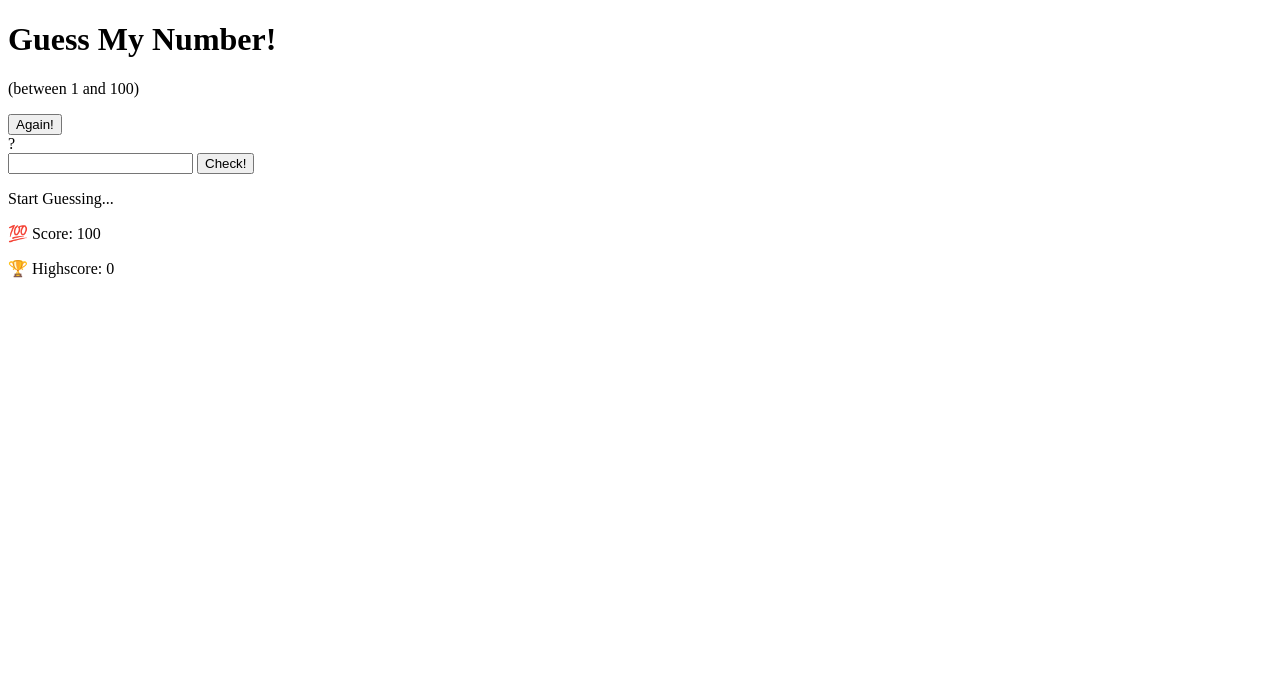
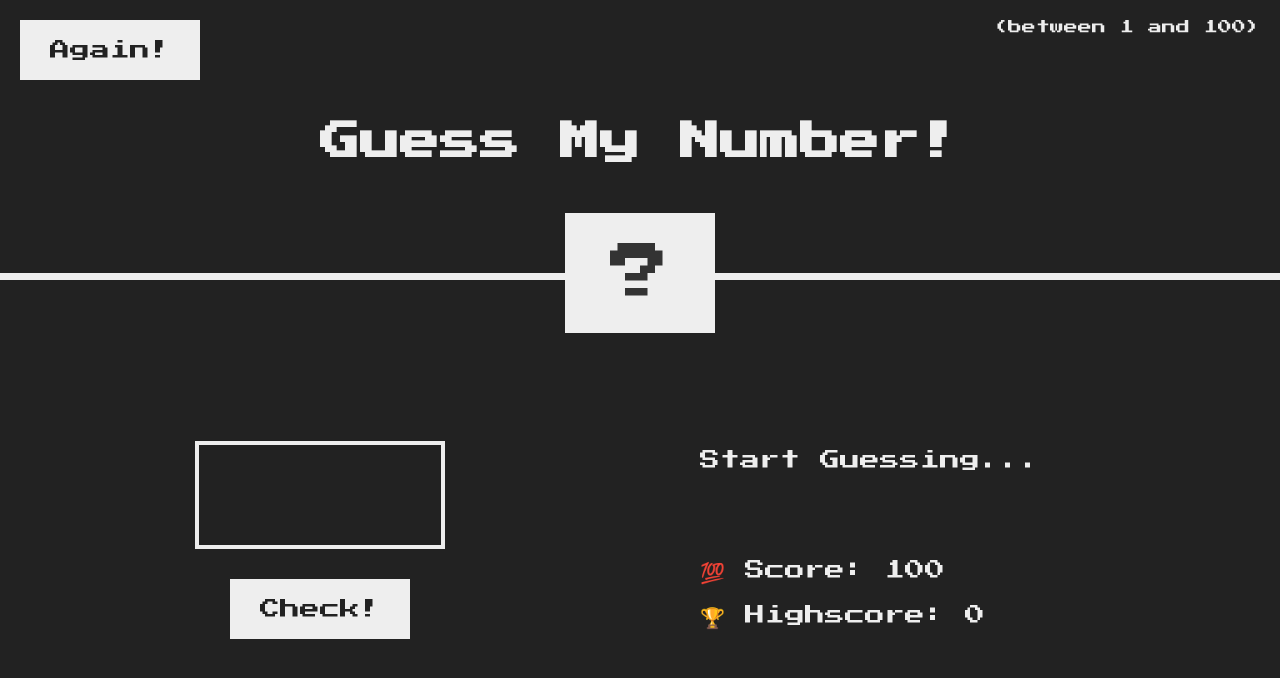
Before and after one commit to Rahulkakkar2911/guess-the-no, a plain HTML site: page index.html in a window 1280 px wide. Drawn offline with Linux system fonts and the light colour scheme.

Commit message:
Added Styles to the html

```diff
--- a/index.html
+++ b/index.html
@@ -18,8 +18,8 @@
 	</header>
 	<main>
 		<section class="left">
-			<input class="guess" type="number" name="" id="">
-			<button class="btn   check">Check!</button>
+			<input class="guess" type="number">
+			<button class="btn check">Check!</button>
 		</section>
 		<section class="right">
 			<p class="message">Start Guessing...</p>
--- a/style.css
+++ b/style.css
@@ -0,0 +1,118 @@
+@import url('https://fonts.googleapis.com/css?family=Press+Start+2P&display=swap');
+
+*{
+	margin:0;
+	padding:0;
+	box-sizing: border-box;
+}
+html{
+	font-size: 62.5%;
+}
+body{
+	font-family: 'Press Start 2P',sans-serif;
+	color: #eee;
+	background-color: #222;
+}
+header
+{
+	position: relative;
+	height: 35vh;
+	border-bottom: 7px solid #eee;
+}
+main{
+	height: 65vh;
+	color: #eee;
+	display: flex;
+	flex-direction: row;
+  	align-items: center;
+  	justify-content: space-around;
+}
+.left{
+	width: 52rem;
+	display: flex;
+	flex-direction: column;
+	align-items: center;
+}
+.right
+{
+	width: 52rem;
+	font-size: 2rem;
+}
+
+h1
+{
+	font-size: 4rem;
+	text-align: center;
+	position: absolute;
+	width: 100%;
+	top: 52%;
+	left: 50%;
+	transform: translate(-50%,-50%);
+}
+.number {
+	background: #eee;
+	color: #333;
+	font-size: 6rem;
+	width: 15rem;
+	padding: 3rem 0rem;
+	text-align: center;
+	position: absolute;
+	bottom: 0;
+	left: 50%;
+	transform: translate(-50%, 50%);
+      }
+.between
+{
+	font-size: 1.4rem;
+	position: absolute;
+	top: 2rem;
+	right: 2rem;
+      }
+
+.again
+{
+	position: absolute;
+	top: 2rem;
+	left: 2rem;
+}
+
+.guess
+{
+	background: none;
+	border: 4px solid #eee;
+	font-family: inherit;
+	color: inherit;
+	font-size: 5rem;
+	padding: 2.5rem;
+	width: 25rem;
+	text-align: center;
+	display: block;
+	margin-bottom: 3rem;
+}
+
+.btn
+{
+	border: none;
+	background-color: #eee;
+	color: #222;
+	font-size: 2rem;
+	font-family: inherit;
+	padding: 2rem 3rem;
+	cursor: pointer;
+}
+
+.btn:hover
+{
+	background-color: #ccc;
+}
+
+.message
+{
+	margin-bottom: 8rem;
+	height: 3rem;
+}
+
+.label-score
+{
+	margin-bottom: 2rem;
+}
```
